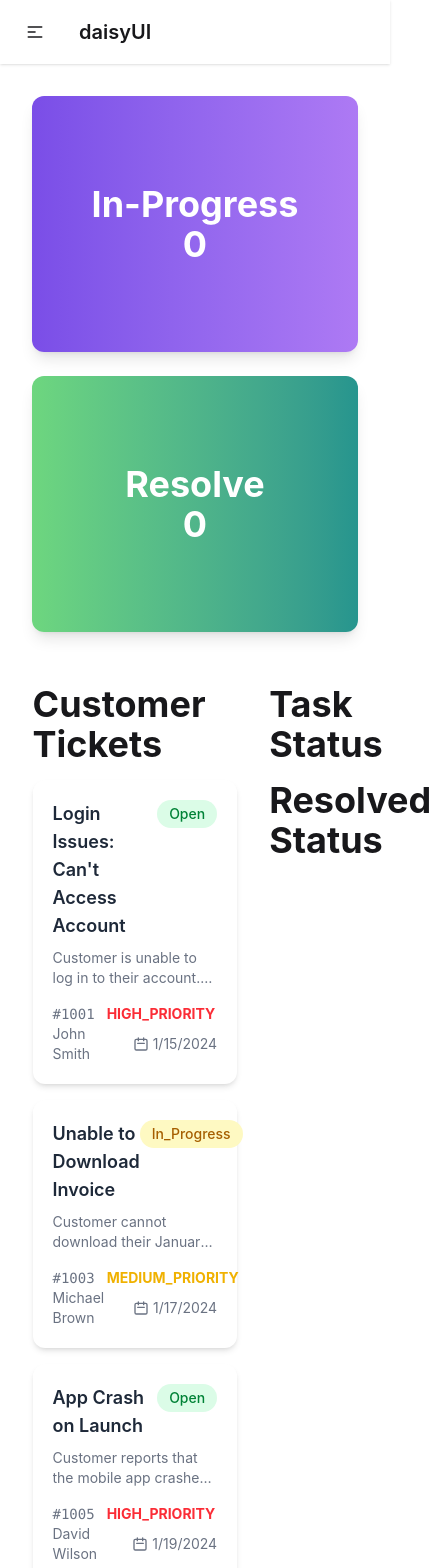
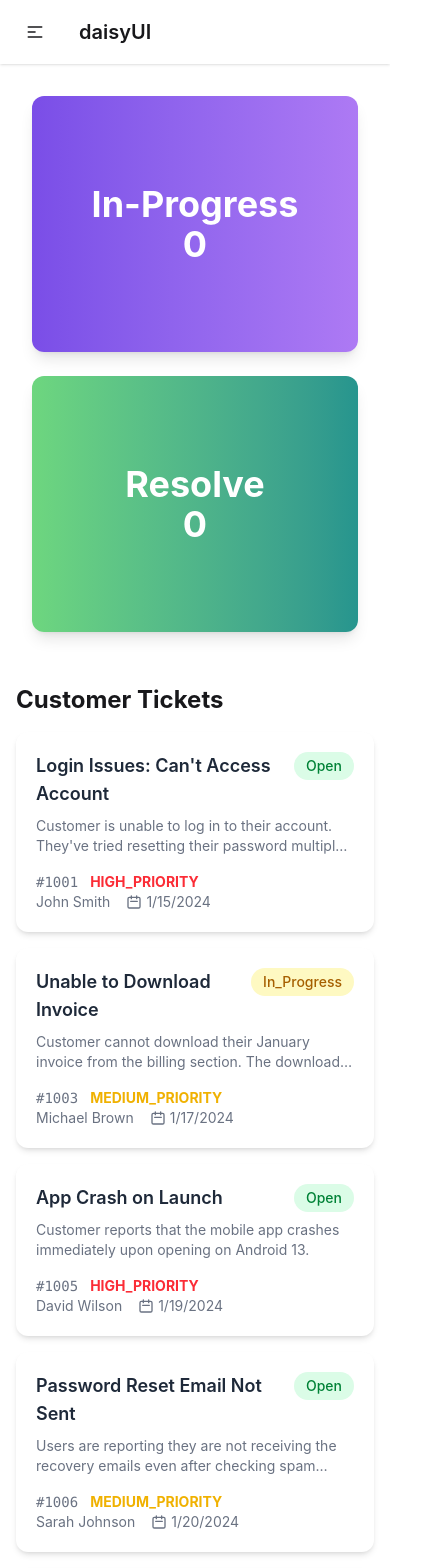
Before and after one commit to Tanber007/CS-TICKET-SYSTEM, a React (Vite) app: page / in a window 390 px wide. Shown: the top 1568 px of the page, 431 px wide, since content can reach past the window. Built offline with nearby package versions, Linux system fonts and the light colour scheme.

Commit message:
some issue has been solve

```diff
--- a/src/Components/HeroSection/HeroSection.jsx
+++ b/src/Components/HeroSection/HeroSection.jsx
@@ -2,8 +2,6 @@ import bgImge1 from "../../assets/vector1.png";
 import bgImge2 from "../../assets/vector2.png";
 
 const TicketHero = ({In_Progress}) => {
-
-
 
   return (
     <div className="p-8 min-h-[300px]">
--- /dev/null
+++ b/src/Components/ResolveStatus/ResolveStatus.jsx
@@ -0,0 +1,11 @@
+import React from 'react';
+
+const ResolveStatus = () => {
+    return (
+        <div>
+            <h1>ttttt</h1>
+        </div>
+    );
+};
+
+export default ResolveStatus;
--- a/src/Components/ShowCard/ShowCard.jsx
+++ b/src/Components/ShowCard/ShowCard.jsx
@@ -1,7 +1,6 @@
-const ShowCard = ({ cards, handleTicketClick, purchasedTickets, setPurchasedTickets }) => {
+const ShowCard = ({ cards, handleTicketClick }) => {
 
     const handleSelected = (ticketData) => {
-        setPurchasedTickets([...purchasedTickets, ticketData]);
         handleTicketClick(ticketData);
     };
 
@@ -39,7 +38,7 @@ const ShowCard = ({ cards, handleTicketClick, purchasedTickets, setPurchasedTick
                 <div className="flex items-center gap-3">
                     <span className="text-gray-500 font-mono">{cards.ticket_id}</span>
                     <span className={`${priorityStyles[cards.priority]} font-bold`}>
-                        {cards.priority.split()}
+                        {cards.priority}
                     </span>
                 </div>
 
--- a/src/Components/TaskStatus/TaskStatus.jsx
+++ b/src/Components/TaskStatus/TaskStatus.jsx
@@ -1,7 +1,6 @@
 import React from 'react';
 
 const ShowCard = ({selectedCard}) => {
-    console.log(selectedCard);
     return (
         <div className="flex justify-center p-4">
             <div className="bg-white rounded-lg shadow-sm p-8 w-full max-w-md border border-gray-50">
--- a/src/Components/Tickets/Tickets.jsx
+++ b/src/Components/Tickets/Tickets.jsx
@@ -1,16 +1,17 @@
 import React, { use } from 'react';
 import ShowCard from '../ShowCard/ShowCard';
 import TaskStatus from '../TaskStatus/TaskStatus';
+import ResolveStatus from '../ResolveStatus/ResolveStatus';
 
 const Tickets = ({ ticketsPromise, handleTicketClick, setPurchasedTickets, purchasedTickets }) => {
     const ticketsData = use(ticketsPromise);
 
 
     return (
-        <div className='w-10/12 mx-auto my-5 flex justify-between gap-3'>
+        <div className='w-full px-4 lg:w-10/12 mx-auto my-5 flex flex-col lg:flex-row justify-between gap-6'>
 
-            <div className='w-2/3'>
-                <h1 className='text-4xl font-bold mb-4'>Customer Tickets</h1>
+            <div className='w-full lg:w-2/3'>
+                <h1 className='text-2xl md:text-4xl font-bold mb-4'>Customer Tickets</h1>
 
                 <div className='grid grid-cols-1 md:grid-cols-2 gap-4'>
                     {/* Card Section */}
@@ -23,9 +24,9 @@ const Tickets = ({ ticketsPromise, handleTicketClick, setPurchasedTickets, purch
 
 
 
-            <div className='w-1/3 pl-5'>
-                <div>
-                    <h1 className='text-4xl font-bold mb-4'>Task Status</h1>
+            <div className='w-full lg:w-1/3 lg:pl-5 pt-6 lg:pt-0'>
+                <div className="mb-8">
+                    <h1 className='text-2xl md:text-4xl font-bold mb-4'>Task Status</h1>
 
                     {
                         purchasedTickets.map(selectedCard => <TaskStatus selectedCard={selectedCard}></TaskStatus>)
@@ -35,7 +36,9 @@ const Tickets = ({ ticketsPromise, handleTicketClick, setPurchasedTickets, purch
                 </div>
 
                 <div>
-                    <h1 className='text-4xl font-bold mb-4'>Resolved Status</h1>
+                    <h1 className='text-2xl md:text-4xl font-bold mb-4'>Resolved Status</h1>
+
+                    <ResolveStatus></ResolveStatus>
                 </div>
 
             </div>
```
